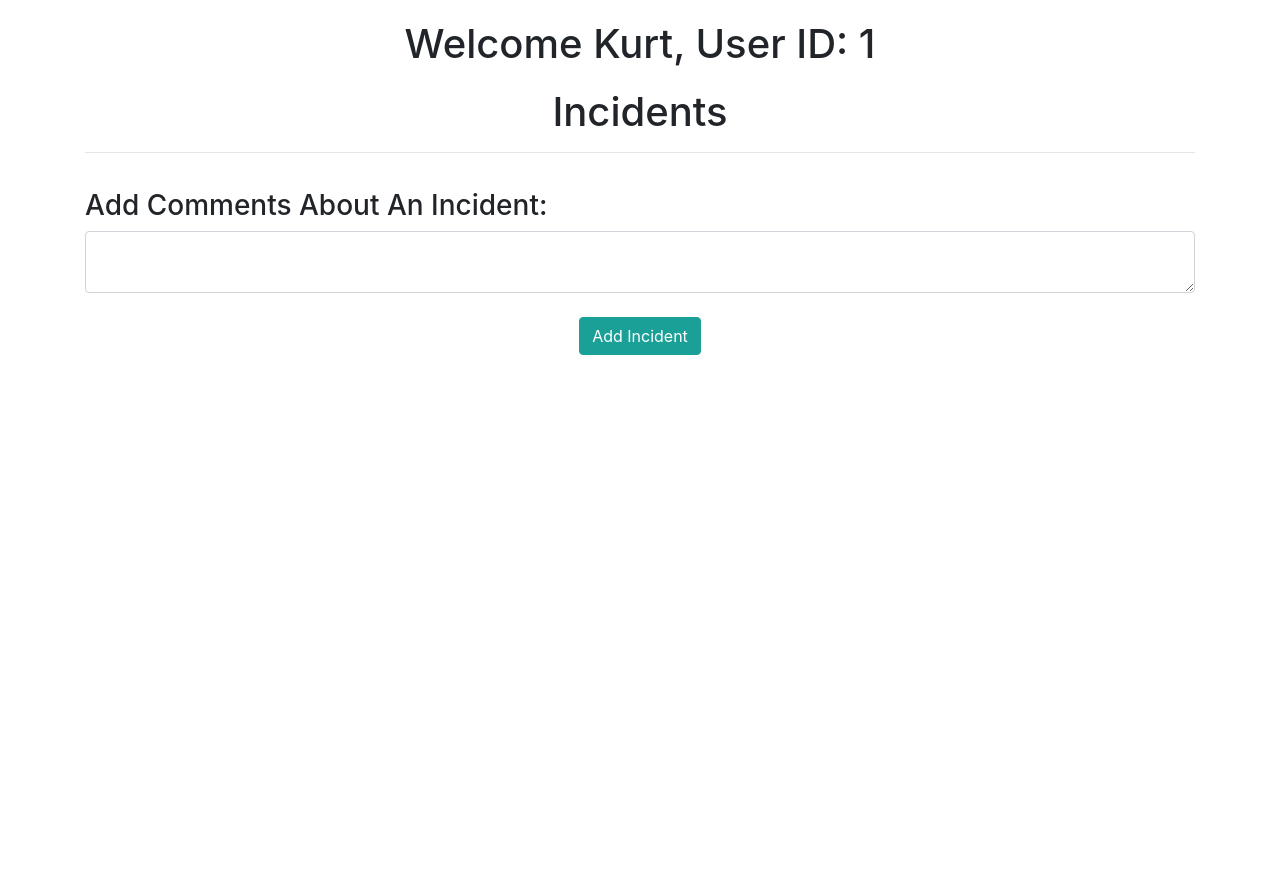
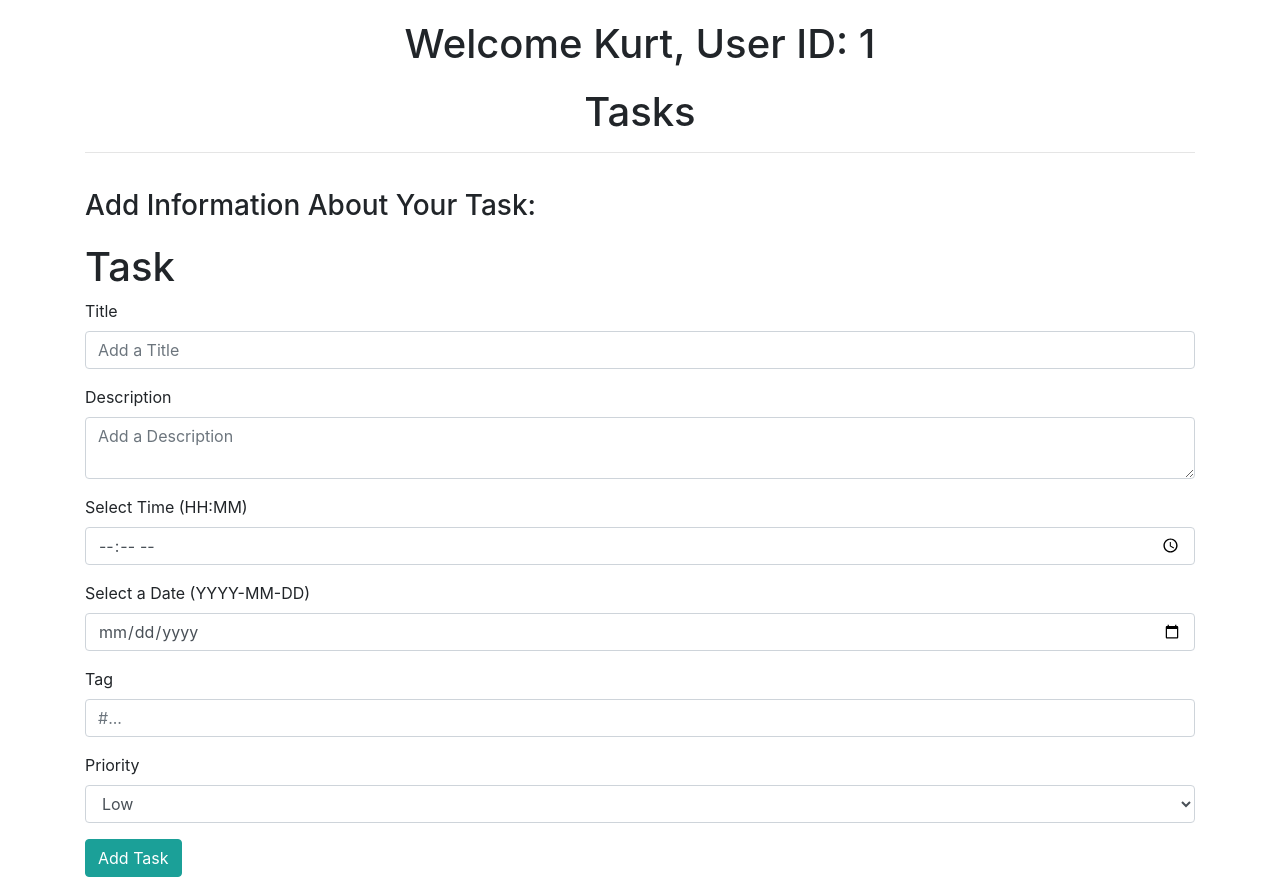
Before and after one commit to kaitlyntorres/2-DO, a Flask app: page / in a window 1280 px wide. Shown: the part 56-933 px from the top of the page. Before the commit the page ends 411 px from the top, so only its background shows below. Run offline with Flask 3, Linux system fonts and the light colour scheme; a user stored in the database is signed in; some libraries are stand-ins or nearby versions.

Commit message:
Add files via upload
- updated html  ./home view
- added new text fields for input
- need to add inserting new task to database
- task should populate autmatically above the input
    - might have to change this I might have forgotten to put this in home.html

```diff
--- a/Website Code/website/models.py
+++ b/Website Code/website/models.py
@@ -8,10 +8,12 @@ class Task(db.Model):
     user_id = db.Column(db.Integer, db.ForeignKey('user.id')) #Foreign key is the user.id that created the task
     title = db.Column(db.String(1000)) #This will be the title of the task that was created
     description = db.Column(db.String(10000)) #The user can add notes and detail to tasks that they are creating
+    ## MIGHT HAVE TO CHANGE HOW THE TIME & DATE TYPES ARE HELD IN THE DATABASE
+    # MIGHT CHANGE TO STRING FOR THE MEAN TIME
     due_time = db.Column(db.Time) # HH:MM:SS.ssss format
-    due_date = db.Column(db.Date) # YYYY-MM-DD Format
+    due_date = db.Column(db.Date) # YYYY-MM-DD Format || The HTML is in MM/
     tag = db.Column(db.String(6))
-    priority = db.Column(db.String(6)) #should only be 'low', 'medium', 'high'
+    priority = db.Column(db.String(6)) #should only be 'Low', 'Medium', 'High'
     status = db.Column(db.Boolean) #False for incomplete, True for complete
 
 
--- a/Website Code/website/templates/home.html
+++ b/Website Code/website/templates/home.html
@@ -1,7 +1,7 @@
 {% extends "base.html" %} {% block title %}Home{% endblock %} {% block content
     %}
     <h1 align="center">Welcome {{ user.first_name }}, User ID: {{ user.id }}</h1>
-    <h1 align="center">Incidents</h1>
+    <h1 align="center">Tasks</h1>
     <hr>
     <ul class="list-group list-group-flush" id="tasks">
       {% for task in user.tasks %}
@@ -34,12 +34,49 @@
       </li>
       {% endfor %}
     </ul>
-    <h3>Add Comments About An Incident: </h3>
+    <h3>Add Information About Your Task: </h3>
     <form method="POST">
-      <textarea name="task" id="task" class="form-control"></textarea>
+      <h1>Task</h1>
+<!--       <textarea name="task" id="task" class="form-control"></textarea>
       <br />
-      <div align="center">
-        <button type="submit" class="btn btn-primary">Add Incident</button>
+      <div>
+        <button type="submit" class="btn btn-primary">Title</button>
+      </div> -->
+      <div class="form-group">
+        <label for="title">Title</label>
+        <input type="text" class="form-control" id="title" name="title" placeholder="Add a Title" />
       </div>
+      <div class="form-group">
+        <label for="description">Description</label>
+        <textarea type="text" class="form-control" id="description" name="description" placeholder="Add a Description"></textarea>
+      </div>
+      <!--  WOULD POSSIBLY NEED TO CHANGE FROM FORMAT IN DATABASE to HH:MM from current HH:MM:SS.ssss, CAN CHECK IF THE CURRENT IMPLEMENTATION WORKS -->
+      <div class="form-group">
+        <label for="time">Select Time (HH:MM)</label>
+        <input type="time" class="form-control" id="time" name="time" step="60">
+      </div>
+      <div class="form-group">
+        <label for="date">Select a Date (YYYY-MM-DD)</label>
+        <input type="date" class="form-control" id="date" name="date" placeholder="YYYY-MM-DD" pattern="\d{4}-\d{2}-\d{2}">
+      </div>
+
+      <div class="form-group">
+        <label for="tag">Tag</label>
+        <input type="text" class="form-control" id="tag" name="tag" placeholder="#..." />
+      </div>
+      <!-- NEED TO CHANGE THIS TO ONLY HAVE 'Low', 'Medium', 'High' OPTIONS
+      MAYBE JUST A DIAL OR RADIO BUTTONS (WHICH SUCK)-->
+      <div class="form-group">
+        <label for="priority">Priority</label>
+        <select class="form-control" id="priority" name="priority">
+          <option value="Low">Low</option>
+          <option value="Medium">Medium</option>
+          <option value="High">High</option>
+        </select>
+      </div>
+
+    <div>
+      <button type="submit" class="btn btn-primary">Add Task</button>
+    </div>
     </form>
     {% endblock %}
--- a/Website Code/website/views.py
+++ b/Website Code/website/views.py
@@ -13,7 +13,17 @@ views = Blueprint('views', __name__)
 @views.route('/', methods = ['GET', 'POST'])
 @login_required
 def home():
+    if request.method == "POST":
+        title = request.form.get('title')
+        description = request.form.get('description')
+        time = request.form.get('time')
+        date = request.form.get('date')
+        tag = request.form.get('tag')
+        priority = request.form.get('priority')
 
+        ## NEED TO ADD NEW TASK TO DATABASE
+        # EXAMPLE IS IN AUTH.PY, ALSO LOOK AT OLD VIEWS.PY ON CSC 530 SUPPORT TICKET WEBSITE GITHUB
+        mew_task = Task()
     return render_template("home.html", user=current_user)
 
 """
```
